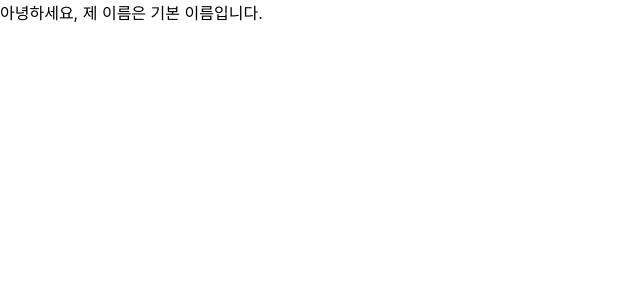
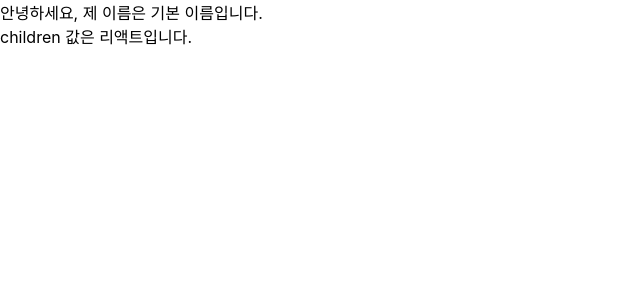
Before and after one commit to Ahyun1023/react.js, a React (Create React App) app in the folder hello-react/: page / in a window 1280 px wide. Shown: the top 300 px of the page, without its empty margins (0-640 px from the left). Built offline with nearby package versions, Linux system fonts and the light colour scheme.

Commit message:
props children

```diff
--- a/hello-react/src/App.js
+++ b/hello-react/src/App.js
@@ -5,7 +5,7 @@
 
 const App = () => {
   //return <MyComponent name="React" />
-  return <MyComponent />
+  return  <MyComponent>리액트</MyComponent>
 }
 
 /*const App = () => {
--- a/hello-react/src/MyComponent.js
+++ b/hello-react/src/MyComponent.js
@@ -1,7 +1,12 @@
 import React from 'react';
 
 const MyComponent = props => {
-    return <div>아녕하세요, 제 이름은 {props.name}입니다.</div>
+    return (
+        <div>
+            안녕하세요, 제 이름은 {props.name}입니다. <br/>
+            children 값은 {props.children}입니다.
+        </div>
+    )
 }
 
 MyComponent.defaultProps = {
```
